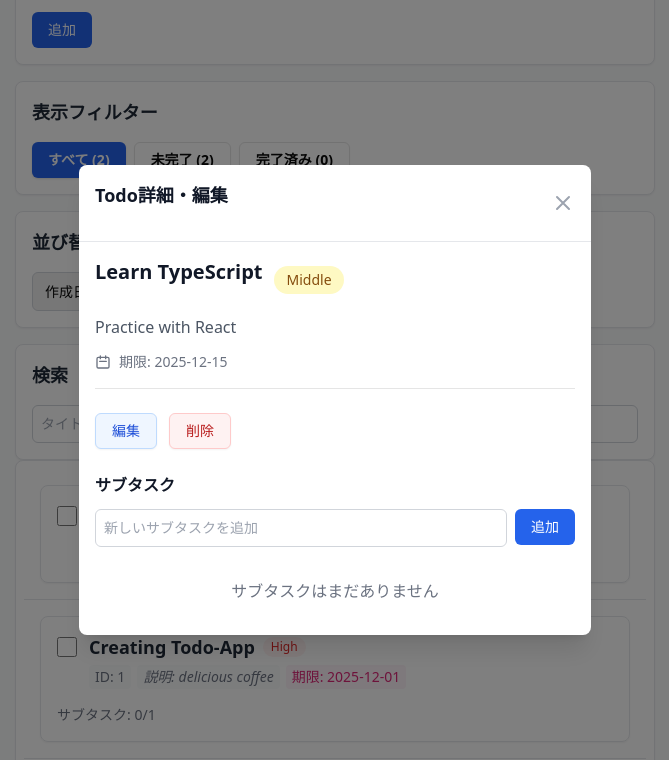
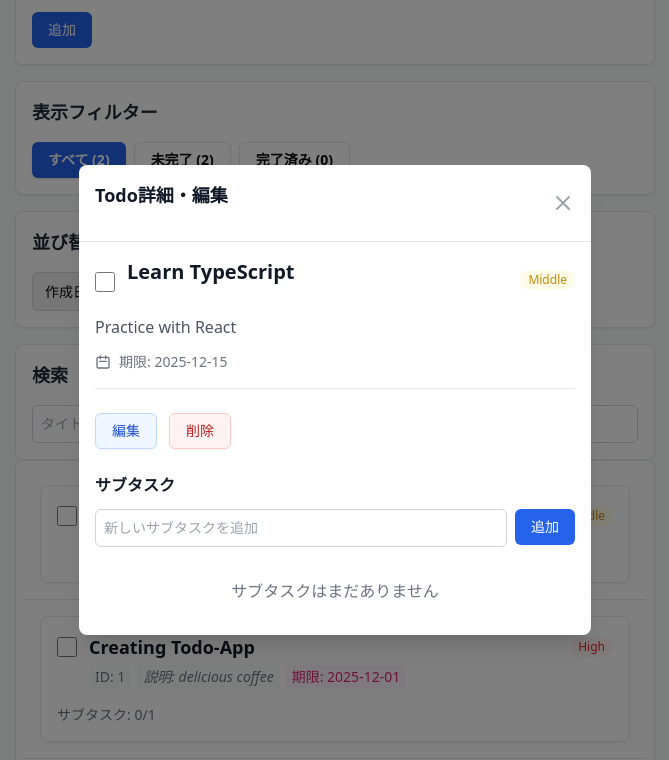
Before and after one commit to soichiyo/taskly, a React (Vite) app: page / in a window 1280 px wide. Both pictures are taken after a click on the element 640 px from the left and 1048 px from the top of the page. Shown: the part 514-1274 px from the top of the page, without its empty margins (305-974 px from the left). Built offline with nearby package versions, Linux system fonts and the light colour scheme.

Commit message:
Add checkbox in Todo modal

```diff
--- a/src/App.tsx
+++ b/src/App.tsx
@@ -80,6 +80,7 @@ export default function App() {
                 onUpdateSubTodo={updateSubTodo}
                 onDeleteSubTodo={deleteSubTodo}
                 onToggleSubTodo={toggleSubTodo}
+                onToggle={handleToggle}
                 isEditing={isEditing}
                 setIsEditing={setIsEditing}
               />
--- a/src/components/features/todo/TodoDisplay.tsx
+++ b/src/components/features/todo/TodoDisplay.tsx
@@ -1,7 +1,7 @@
 //features/todoの責任は「UIの表示とユーザーインタラクション」
-//Todo1件の表示UI
 
 import { Todo } from "../../../types/todo";
+import { PriorityBadge } from "@/components/ui/PriorityBadge";
 
 interface TodoDisplayProps {
   todo: Todo;
@@ -22,31 +22,24 @@ export const TodoDisplay = ({
       onClick={() => onOpenModal(todo)}
     >
       <div className="flex items-start gap-3">
-        <input
-          type="checkbox"
-          checked={todo.completed}
-          onChange={(e) => {
-            e.stopPropagation(); // クリックイベントのバブリングを防ぐ
-            onToggle(todo.id);
-          }}
-          className="mt-1 h-5 w-5 rounded border-gray-300 text-blue-600 focus:ring-blue-500"
-        />
+        <div onClick={(e) => e.stopPropagation()}>
+          <input
+            type="checkbox"
+            checked={todo.completed}
+            onChange={() => onToggle(todo.id)}
+            className="mt-1 h-5 w-5 rounded border-gray-300 text-blue-600 focus:ring-blue-500"
+          />
+        </div>
         <div className="flex-1">
           <div className="flex items-center gap-2 mb-1">
-            <span className="font-bold text-lg text-gray-800">
+            <span
+              className={`flex-1 font-bold text-lg text-gray-800 ${
+                todo.completed ? "line-through text-gray-500" : "text-gray-900"
+              }`}
+            >
               {todo.title}
             </span>
-            <span
-              className={`px-2 py-0.5 rounded-full text-xs ${
-                todo.priority === "High"
-                  ? "bg-red-50 text-red-600"
-                  : todo.priority === "Middle"
-                  ? "bg-yellow-50 text-yellow-600"
-                  : "bg-green-50 text-green-600"
-              }`}
-            >
-              {todo.priority}
-            </span>
+            <PriorityBadge priority={todo.priority} size="sm" />
           </div>
 
           <div className="flex flex-wrap gap-1.5 text-sm text-gray-500 mb-2">
--- a/src/components/features/todo/TodoModal/index.tsx
+++ b/src/components/features/todo/TodoModal/index.tsx
@@ -1,7 +1,8 @@
 //features/todoの責任は「UIの表示とユーザーインタラクション」
 //Todo詳細・編集UI（モーダルの見た目・フォーム制御・ローカル状態管理）
 
-import { Priority, Todo, SubTodo } from "@/types/todo";
+import { Todo, SubTodo } from "@/types/todo";
+import { PriorityBadge } from "@/components/ui/PriorityBadge";
 import { Button } from "@/components/ui/Button";
 import { Modal } from "@/components/ui/Modal";
 import { TodoEditForm } from "./TodoEditForm";
@@ -21,6 +22,7 @@ interface TodoModalProps {
   ) => void;
   onDeleteSubTodo: (todoId: string, subTodoId: string) => void;
   onToggleSubTodo: (todoId: string, subTodoId: string) => void;
+  onToggle: (id: string) => void;
   isEditing: boolean;
   setIsEditing: (isEditing: boolean) => void;
 }
@@ -33,6 +35,7 @@ export const TodoModal = ({
   onAddSubTodo,
   onDeleteSubTodo,
   onToggleSubTodo,
+  onToggle,
   isEditing,
   setIsEditing,
 }: TodoModalProps) => {
@@ -57,20 +60,23 @@ export const TodoModal = ({
           ) : (
             <div>
               <div className="flex items-center gap-3 mb-3">
-                <h3 className="text-xl font-bold text-gray-900">
+                <input
+                  type="checkbox"
+                  checked={todo.completed}
+                  onChange={() => onToggle(todo.id)}
+                  className="mt-1 h-5 w-5 rounded border-gray-300 text-blue-600 focus:ring-blue-500"
+                />
+
+                <h3
+                  className={`flex-1 text-xl font-bold text-gray-900 ${
+                    todo.completed
+                      ? "line-through text-gray-500"
+                      : "text-gray-900"
+                  }`}
+                >
                   {todo.title}
                 </h3>
-                <span
-                  className={`px-3 py-1 rounded-full text-sm font-medium ${
-                    todo.priority === Priority.High
-                      ? "bg-red-100 text-red-800"
-                      : todo.priority === Priority.Middle
-                      ? "bg-yellow-100 text-yellow-800"
-                      : "bg-green-100 text-green-800"
-                  }`}
-                >
-                  {todo.priority}
-                </span>
+                <PriorityBadge priority={todo.priority} />
               </div>
 
               {todo.description && (
--- /dev/null
+++ b/src/components/ui/PriorityBadge.tsx
@@ -0,0 +1,31 @@
+import { Priority } from "@/types/todo";
+
+interface PriorityBadgeProps {
+  priority: Priority;
+  size?: "sm" | "md" | "lg";
+}
+
+export const PriorityBadge: React.FC<PriorityBadgeProps> = ({
+  priority,
+  size = "sm",
+}) => {
+  const sizeClasses = {
+    sm: "px-2 py-0.5 text-xs",
+    md: "px-3 py-1 text-sm",
+    lg: "px-4 py-2 text-base",
+  };
+
+  const colorClasses = {
+    [Priority.High]: "bg-red-50 text-red-600",
+    [Priority.Middle]: "bg-yellow-50 text-yellow-600",
+    [Priority.Low]: "bg-green-50 text-green-600",
+  };
+
+  return (
+    <span
+      className={`rounded-full ${sizeClasses[size]} ${colorClasses[priority]}`}
+    >
+      {priority}
+    </span>
+  );
+};
```
